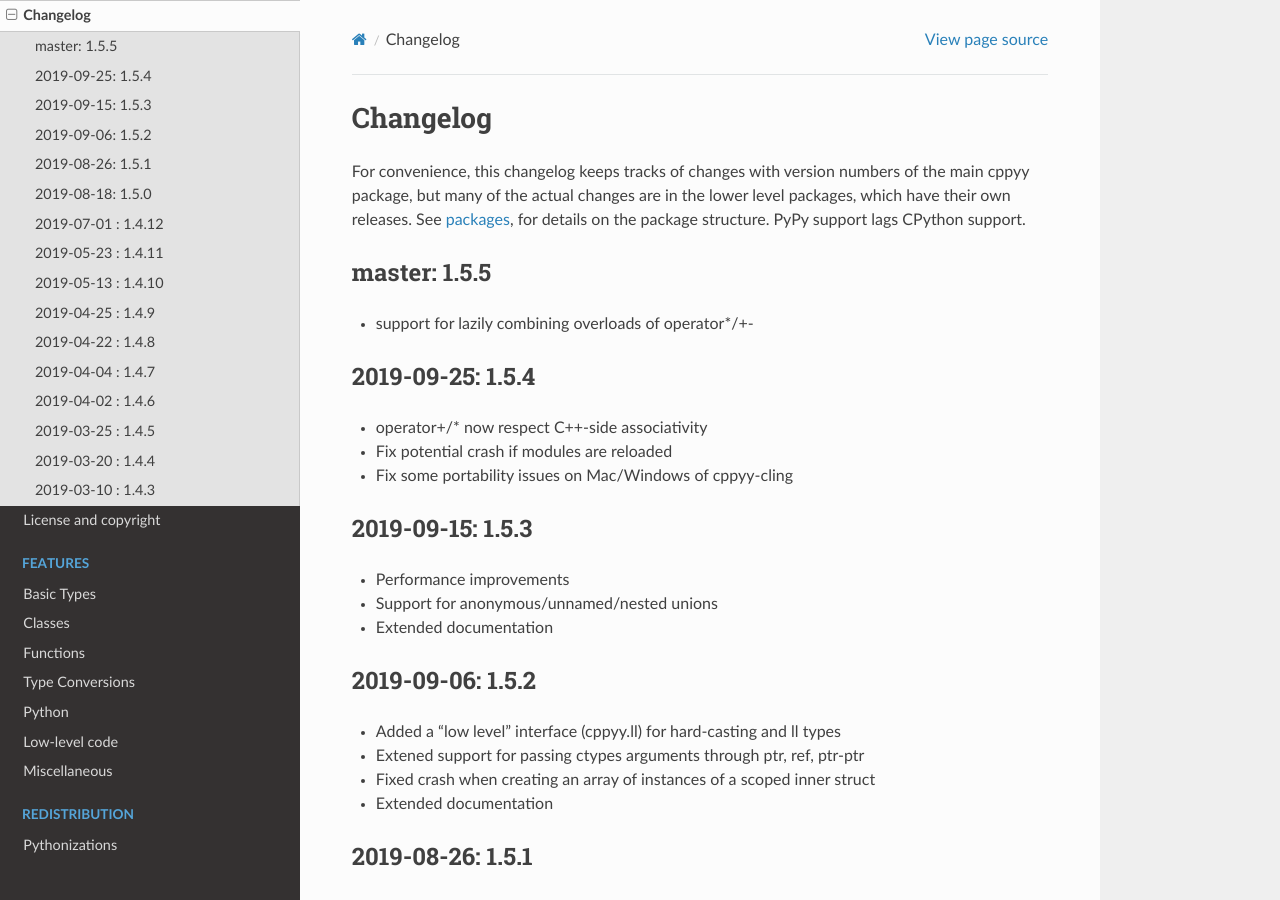
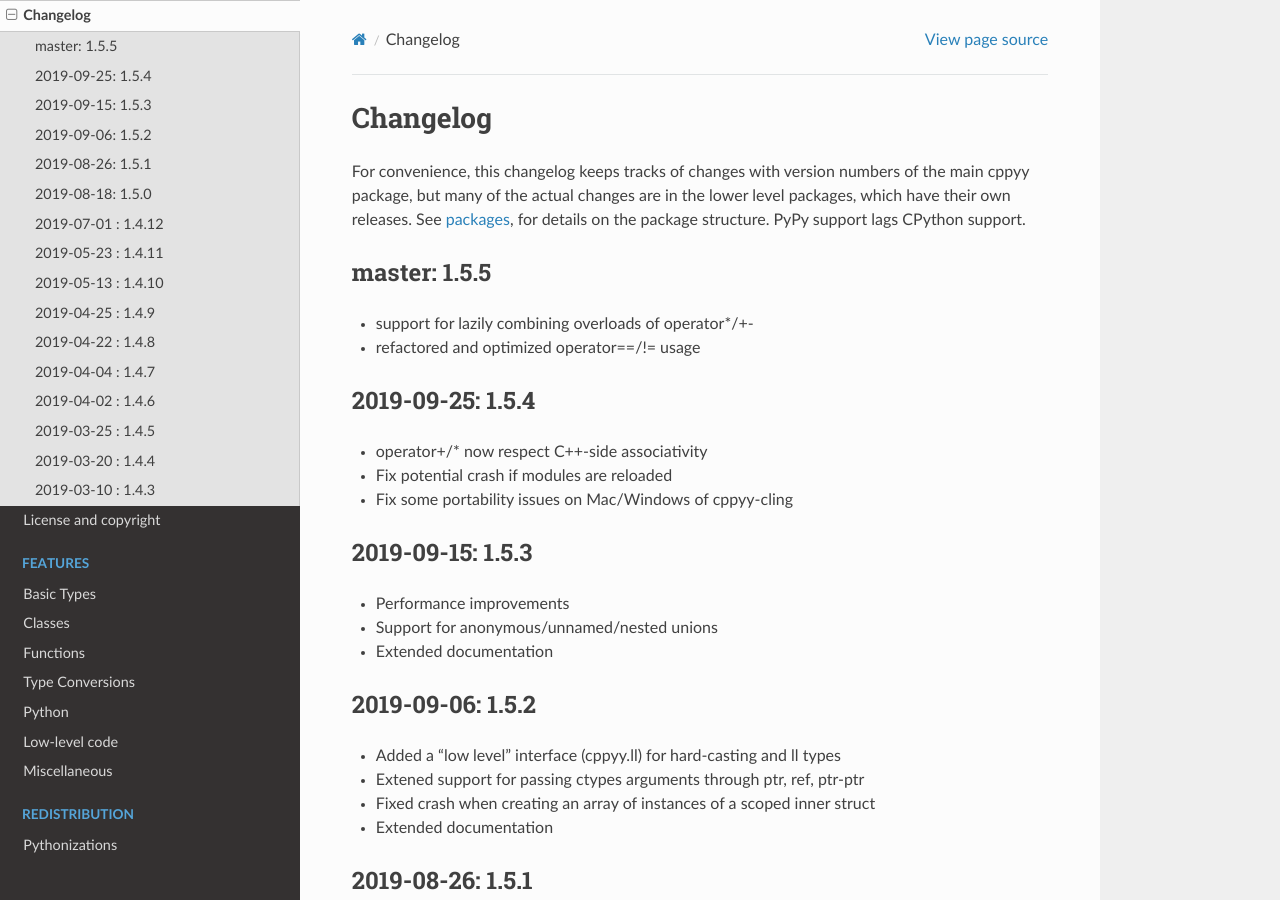
Before and after one commit to wlav/cppyy, a Sphinx documentation site: the page built from doc/source/changelog.rst, in a window 1280 px wide and 900 px high. Built offline with Sphinx 7.4.7 and the Read the Docs theme 2.0.0, drawn with Linux system fonts in a browser that asks for light colours.

Commit message:
update changelog

```diff
--- a/doc/source/changelog.rst
+++ b/doc/source/changelog.rst
@@ -14,6 +14,7 @@
 -------------
 
 * support for lazily combining overloads of operator*/+-
+* refactored and optimized operator==/!= usage
 
 
 2019-09-25: 1.5.4
```
